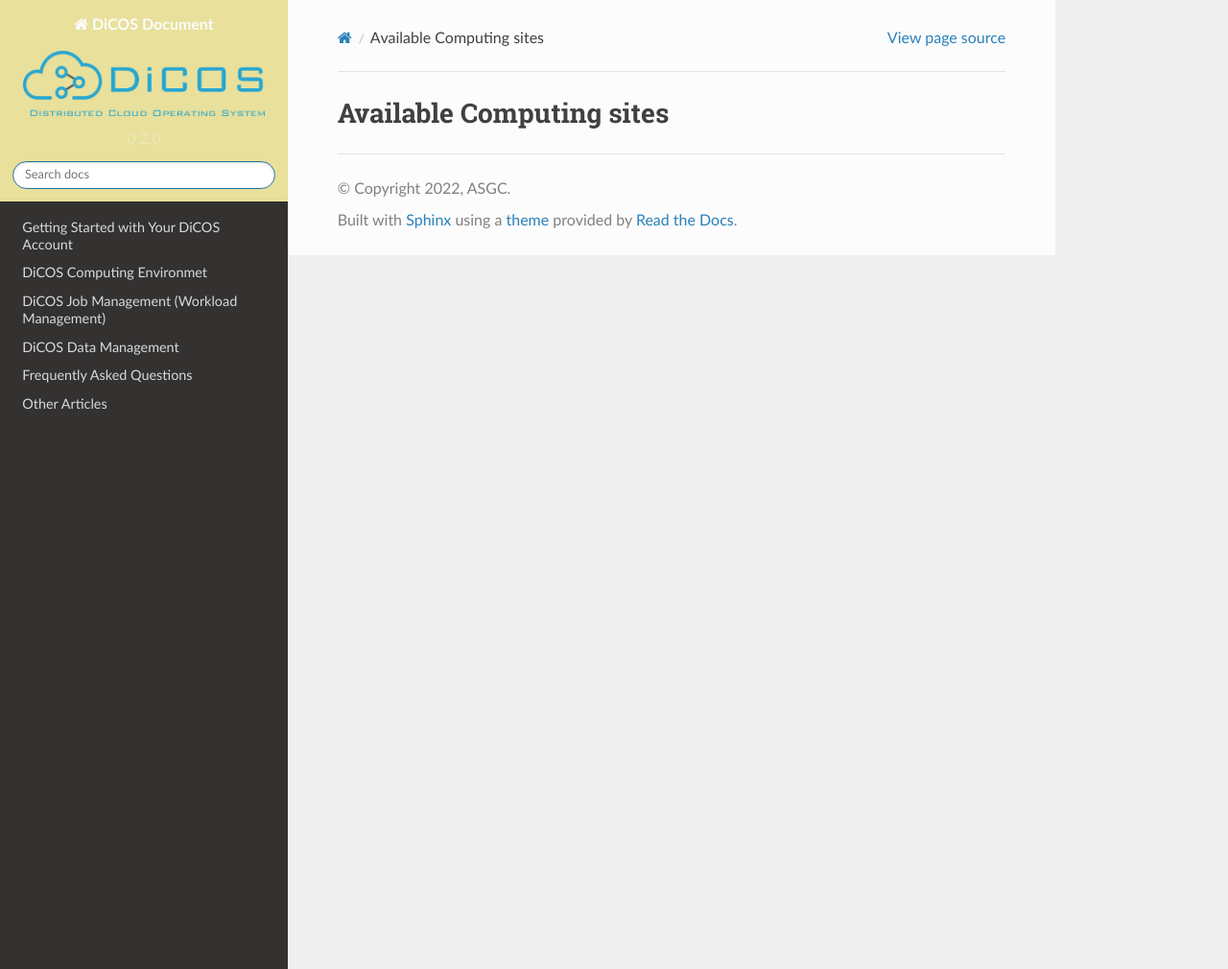
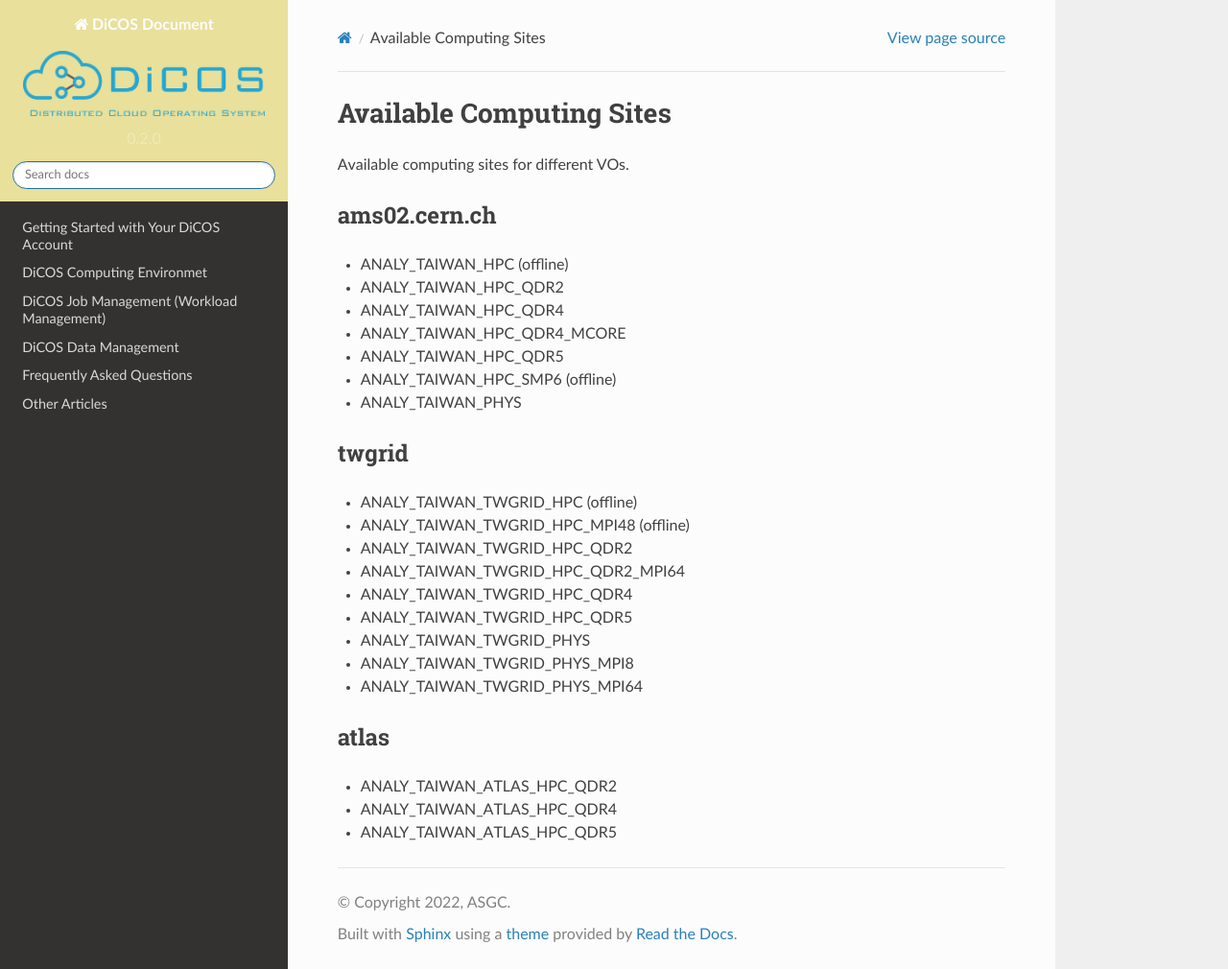
Before and after one commit to ASGCOPS/dicos_document, a Sphinx documentation site: the page built from docs/source/other/available_computing_sites.rst, in a window 1280 px wide and 1010 px high. Shown: the whole window at 96% size. Built offline with Sphinx 7.4.7 and the Read the Docs theme 2.0.0, drawn with Linux system fonts in a browser that asks for light colours.

Commit message:
Add other/available_computing_sites.rst and other/what_is_the_transformation_script.rst

```diff
--- a/docs/source/other/available_computing_sites.rst
+++ b/docs/source/other/available_computing_sites.rst
@@ -1,2 +1,38 @@
-Available Computing sites
+Available Computing Sites
 ==============================
+
+Available computing sites for different VOs.
+
+=================
+ams02.cern.ch
+=================
+
+- ANALY_TAIWAN_HPC (offline)
+- ANALY_TAIWAN_HPC_QDR2
+- ANALY_TAIWAN_HPC_QDR4
+- ANALY_TAIWAN_HPC_QDR4_MCORE
+- ANALY_TAIWAN_HPC_QDR5
+- ANALY_TAIWAN_HPC_SMP6 (offline)
+- ANALY_TAIWAN_PHYS
+
+=================
+twgrid
+=================
+
+- ANALY_TAIWAN_TWGRID_HPC (offline)
+- ANALY_TAIWAN_TWGRID_HPC_MPI48 (offline)
+- ANALY_TAIWAN_TWGRID_HPC_QDR2
+- ANALY_TAIWAN_TWGRID_HPC_QDR2_MPI64
+- ANALY_TAIWAN_TWGRID_HPC_QDR4
+- ANALY_TAIWAN_TWGRID_HPC_QDR5
+- ANALY_TAIWAN_TWGRID_PHYS
+- ANALY_TAIWAN_TWGRID_PHYS_MPI8
+- ANALY_TAIWAN_TWGRID_PHYS_MPI64
+
+=================
+atlas
+=================
+
+- ANALY_TAIWAN_ATLAS_HPC_QDR2
+- ANALY_TAIWAN_ATLAS_HPC_QDR4
+- ANALY_TAIWAN_ATLAS_HPC_QDR5
--- a/docs/source/other/job_submission_command_line_tool.rst
+++ b/docs/source/other/job_submission_command_line_tool.rst
@@ -277,4 +277,4 @@ Practice
         - The taskname "Asize64" will also be the name of output dataset, download this dataset to get the outputs.
 
             - Use :doc:`command-line tool <other/data_management_command_line_tool>`
-            - Use `web UI https://dicos.grid.sinica.edu.tw/ddm/>`_
+            - Use `web UI <https://dicos.grid.sinica.edu.tw/ddm/>`_
```
Also changed, not shown: docs/source/other/what_is_the_transformation_script.rst (+44 -0 lines).
